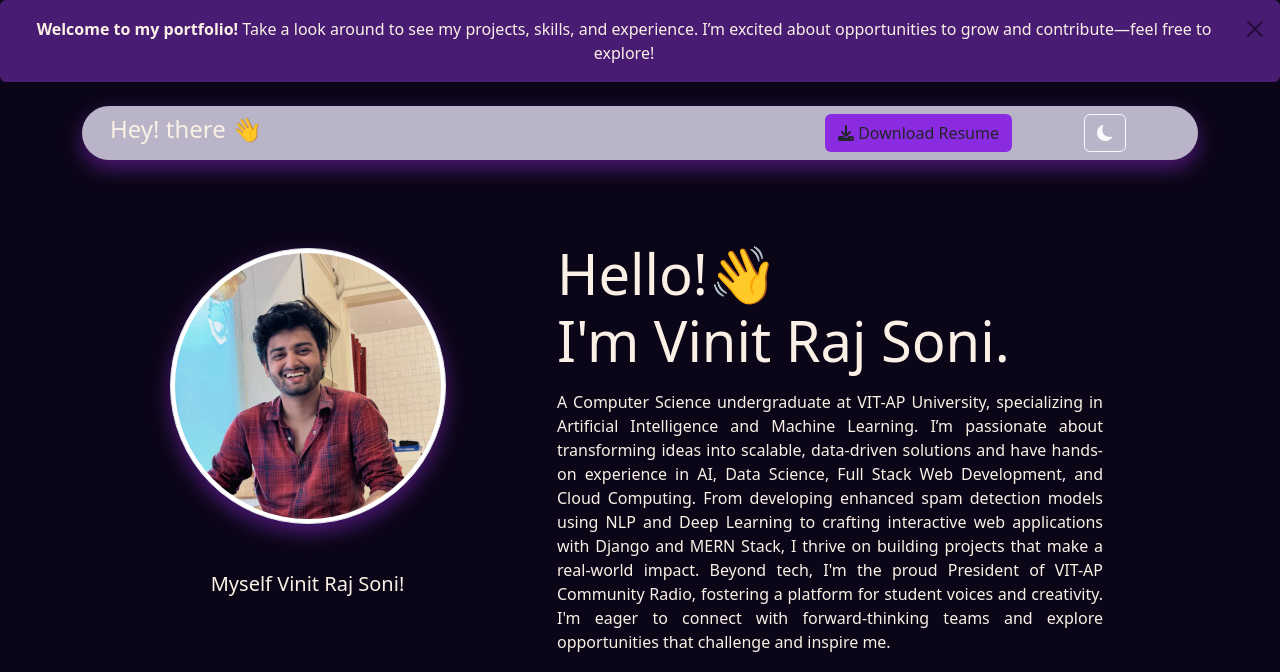
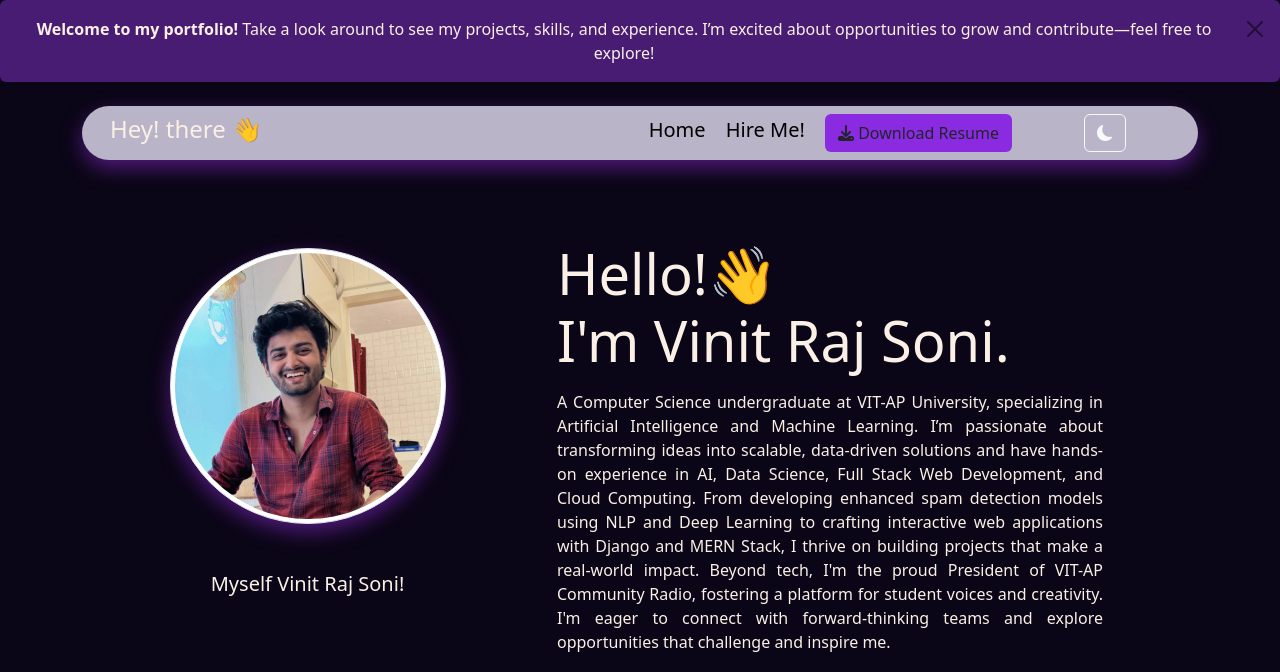
Before and after one commit to vinitrajsoni/portfolio, a plain HTML site: page index.html in a window 1280 px wide. Shown: the top 672 px of the page. Drawn offline with nearby package versions, Linux system fonts and the light colour scheme; a script that the page names is missing.

Commit message:
index.html

```diff
--- a/index.html
+++ b/index.html
@@ -31,11 +31,11 @@
                 <p class="h4 mx-3">Hey! there 👋</p>
             </div>
             <div class="col-7 text-end">
-                <!-- <a href="#" class="navbar-brand linke">Home</a>
-                <a href="#" class="navbar-brand linke">About</a>
+                <a href="#" class="navbar-brand linke">Home</a>
+                <!-- <a href="#" class="navbar-brand linke">About</a>
                 <a href="#" class="navbar-brand linke">Certifications</a>
-                <a href="#" class="navbar-brand linke">Projects</a>
-                <a href="#" class="navbar-brand linke">Hire Me!</a> -->
+                <a href="#" class="navbar-brand linke">Projects</a> -->
+                <a href="form.html" class="navbar-brand linke">Hire Me!</a>
                 <a href="vinit raj soni_.pdf" download>
                     <button class="btn align-items-center gap-2" style="background-color: blueviolet;">
                         <i class="fa-solid fa-download"></i>
```
